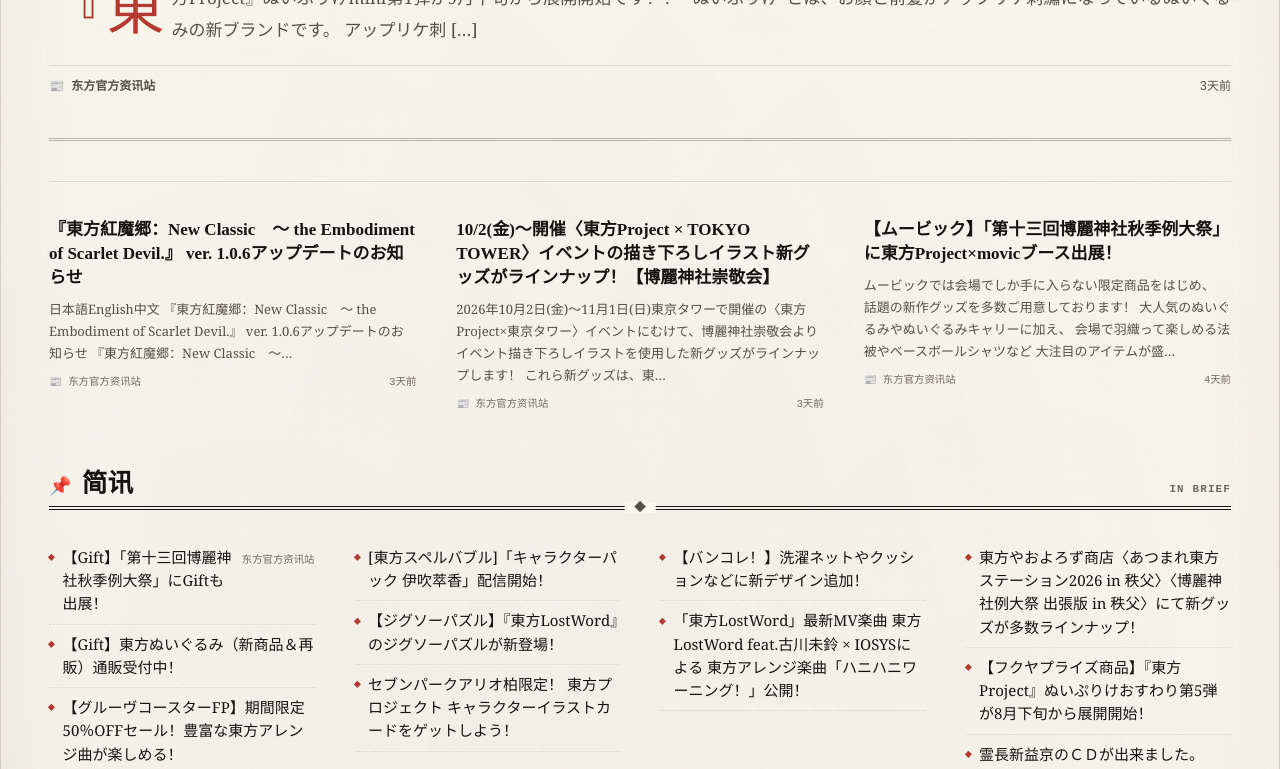
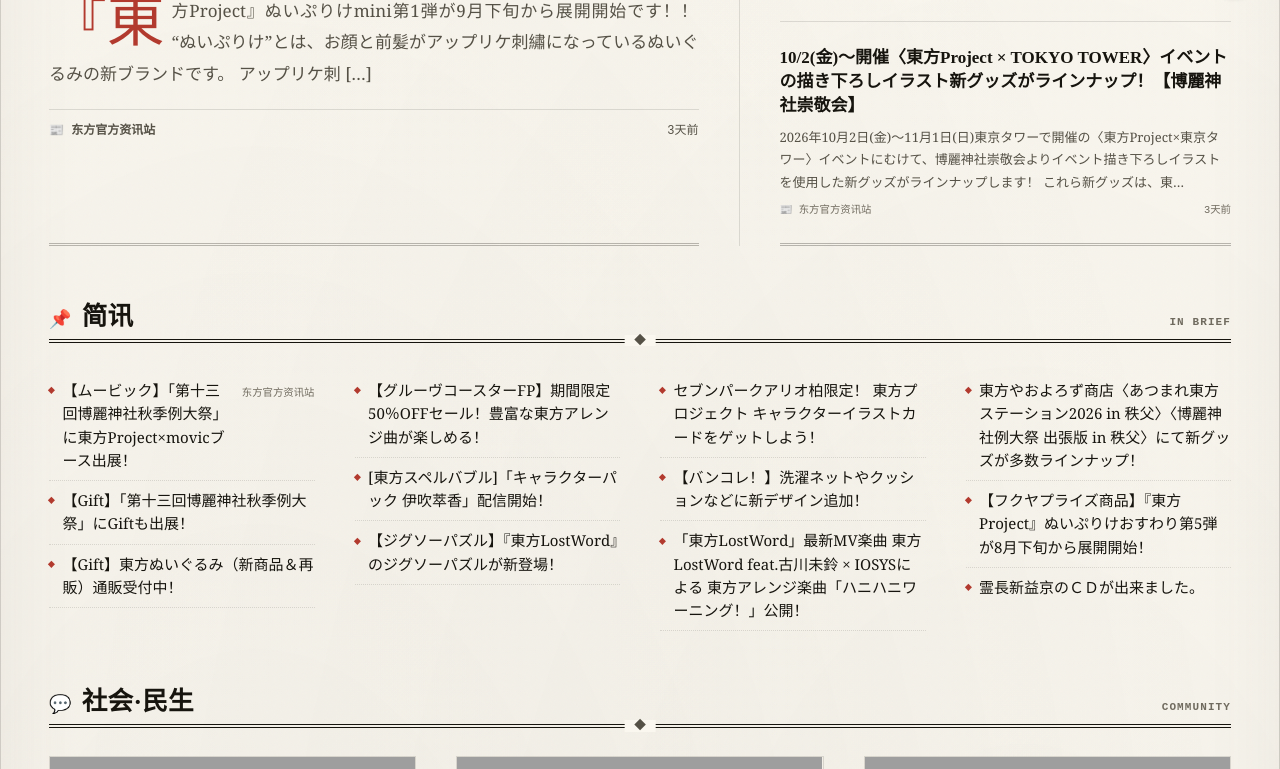
Before and after one commit to WuDuHuange/Gensokyo_Daily, a website: page index.html in a window 1280 px wide. Shown: the part 723-1492 px from the top of the page. Drawn offline with Linux system fonts and the light colour scheme; grey boxes are pictures that could not be loaded; a web font is replaced by a local one.

Commit message:
T1 结构层①：头版从「区块竖摞」改为报版网格
问题：旧版是「头条占满一整行 → 下面再铺一行 3 张要闻」，本质仍是两个全宽
区块竖摞，右半屏从报头一路空到页脚。页面上 7 个区块全是 100% 宽，这是
「UI 感觉一般」的第一根因。

改法：把「栏」从区块内部提到页面层。
  - .front-grid：≥1024px 走 12 栏网格，column-gap 归零，栏间距由两栏
    各自的 padding 承担（40px），好让栏线贴在正中
  - 头条跨 7/12，右栏 5/12 装 2 条要闻；<1024px 退化为单栏线性阅读流
    （不把 12 栏硬压成 1 栏——报纸的栏咬合在手机上只制造难读的短行）
  - 头条标题在栏内收一档：clamp(1.6rem,3vw,2.5rem)，旧版全宽时是 52px，
    600px 宽的栏里一行只放得下 11 个字
  - 左栏 flex 拉满整行高、元信息 margin-top:auto 沉底，让头条的收尾双线
    与右栏落在同一水平线（不做这步左栏会矮 56px，像漏排）

实测推翻了方案草图：§3.1 原本在右栏画了「简讯竖排 3 条」，量下来右栏
588px / 左栏 342px，差 246px 里 193px 全是那三条。去掉后两栏 Δ=0；
那 3 条退回「简讯」板块，板块 9 → 12 条（四栏各 3 条），反而兑现了
简讯栏「补满 12~16 条」的密度意图。两头都更好。

验证：verify-t1-structure.mjs 宽/中/窄三档全过；verify-t0.mjs 24 项回归全过
页面高度 4013 → 3799px

```diff
--- a/css/input.css
+++ b/css/input.css
@@ -429,6 +429,86 @@
     color: rgb(var(--c-paper));
     font-size: .65rem;
     padding: .3rem .6rem;
+  }
+
+  /* ---------- 报版网格：头条 + 右栏 ----------
+     把「栏」从区块内部提到页面层：头条跨 7/12，右栏 5/12 装要闻与简讯竖排。
+     旧版是「头条占满整行 → 下面再铺一行要闻」，本质仍是两个全宽区块竖摞，
+     右半屏从报头一路空到页脚。
+
+     两栏之间那条竖线是报纸的「栏线」，由墨色透明度派生而非独立令牌 ——
+     日间墨深压出浅褐线，夜间墨浅自动变亮线。
+
+     窄屏**不**把 12 栏硬压成 1 栏，直接退化为单栏线性阅读流：
+     报纸的栏咬合在手机上只会制造一堆难读的短行。 */
+  .front-grid {
+    display: grid;
+    grid-template-columns: minmax(0, 1fr);
+    gap: 2.5rem;
+  }
+
+  .front-grid__lead,
+  .front-grid__rail {
+    min-width: 0; /* 不加的话长标题会把 grid 轨道撑破 */
+  }
+
+  @media (min-width: 1024px) {
+    .front-grid {
+      grid-template-columns: repeat(12, minmax(0, 1fr));
+      gap: 0; /* 栏间距改由两栏各自的内边距提供，好让栏线贴在正中 */
+    }
+
+    .front-grid__lead {
+      grid-column: span 7;
+      padding-right: 2.5rem;
+    }
+
+    .front-grid__rail {
+      grid-column: span 5;
+      padding-left: 2.5rem;
+      border-left: 1px solid rgb(var(--c-ink) / .12);
+    }
+
+    /* 头条不再占满整行，标题要跟着收一档，否则 600px 宽的栏里
+       52px 的 CJK 标题一行只放得下 11 个字，会拉成 5 行的高塔。 */
+    .front-grid__lead .lead-story__title {
+      font-size: clamp(1.6rem, 3vw, 2.5rem);
+    }
+
+    /* 左栏拉满整行高，把头条的收尾双线压到与右栏同一条水平线上。
+       不做这一步，左栏会比右栏矮 56px，凭空多出一段空档，看着像漏排。
+       做法：左栏 flex 纵向 + 头条撑满 + 元信息 margin-top:auto 沉底。 */
+    .front-grid__lead {
+      display: flex;
+      flex-direction: column;
+    }
+
+    .front-grid__lead > .lead-story {
+      flex: 1 1 auto;
+    }
+
+    /* 头条有配图时是 grid 两栏，不能改成 flex，否则图文分栏会被压平 */
+    .front-grid__lead > .lead-story:not(.lead-story--with-image) {
+      display: flex;
+      flex-direction: column;
+    }
+
+    .front-grid__lead .lead-story__meta {
+      margin-top: auto;
+    }
+  }
+
+  /* 右栏内部：要闻之间用细线分隔，最后一条用与头条同款的双线收尾，
+     让两栏看起来是「各自闭合的一块」，而不是右边那条线跑到底没个交代。 */
+  .front-grid__rail .feature-story + .feature-story {
+    margin-top: 1.5rem;
+    padding-top: 1.5rem;
+    border-top: 1px solid rgb(var(--c-ink) / .12);
+  }
+
+  .front-grid__rail .feature-story:last-child {
+    padding-bottom: 1.5rem;
+    border-bottom: 3px double rgb(var(--c-ink) / .28);
   }
 
   /* 次要要闻：3 列，中标题 + 一行摘要 */
--- a/js/app.js
+++ b/js/app.js
@@ -611,27 +611,35 @@
       return;
     }
 
-    // ---------- 头版要闻：1 条头条 + 3 条要闻，其余全部转简讯 ----------
-    // 这是「分层」的关键：只有前 4 条配得上大版面，剩下的压成一行式。
+    // ---------- 头版要闻：报版网格（头条 + 右栏要闻） ----------
+    // 这是「分层」的关键：只有前 3 条配得上大版面，剩下的压成一行式。
+    //
+    // 旧版是「头条占满一整行 → 下面再铺一行 3 张要闻」，本质仍是两个全宽区块竖摞，
+    // 右半屏从报头到页脚一路空着。现在把栏提到页面层：头条跨 7/12，右栏 5/12。
+    //
+    // ⚠️ 右栏只放 2 条要闻，**不放简讯竖排** —— 这一条是实测推翻设计草图的：
+    //    方案 §3.1 原本在右栏画了「简讯竖排 3 条」，但量下来右栏 588px、左栏 342px，
+    //    差 246px，其中 193px 全是那三条简讯。去掉后两栏差 29px，基本收齐；
+    //    而那 3 条退回「简讯」板块，板块从 9 条涨到 12 条（四栏各 3 条），
+    //    反而兑现了简讯栏「补满 12~16 条」的密度意图。两头都更好。
     if (categoryKey === 'official') {
       const LEAD = 1;
-      const FEATURE = 3;
+      const FEATURE = 2; // 右栏要闻
 
       const lead = items.slice(0, LEAD);
       const features = items.slice(LEAD, LEAD + FEATURE);
-      // 剩余条目**全部**落到「简讯」。旧版这里写死 BRIEF = 6，
+      // 剩余条目**全部**落到页脚的「简讯」板块。旧版这里写死 BRIEF = 6，
       // 15 条数据只喂出 6 条，三栏密排占不到半屏 ——
       // 简讯栏存在的理由（信息密度）没兑现，还白扔了 5 条。
       const briefs = items.slice(LEAD + FEATURE);
 
-      let html = lead.map((it) => createNewsCard(it, 'lead')).join('');
-      if (features.length) {
-        html +=
-          '<div class="feature-row">' +
-          features.map((it) => createNewsCard(it, 'feature')).join('') +
-          '</div>';
-      }
-      container.innerHTML = html;
+      container.innerHTML =
+        '<div class="front-grid">' +
+        `<div class="front-grid__lead">${lead.map((it) => createNewsCard(it, 'lead')).join('')}</div>` +
+        (features.length
+          ? `<aside class="front-grid__rail">${features.map((it) => createNewsCard(it, 'feature')).join('')}</aside>`
+          : '') +
+        '</div>';
 
       // 剩余条目落到「简讯」板块（容器在 index.html 里，独立于本 section）
       const briefBox = $('#container-brief');
```
Also changed, not shown: css/output.css.
